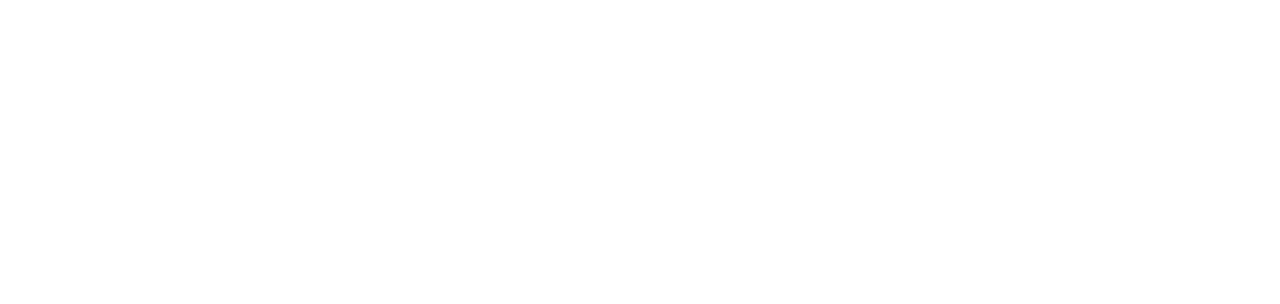
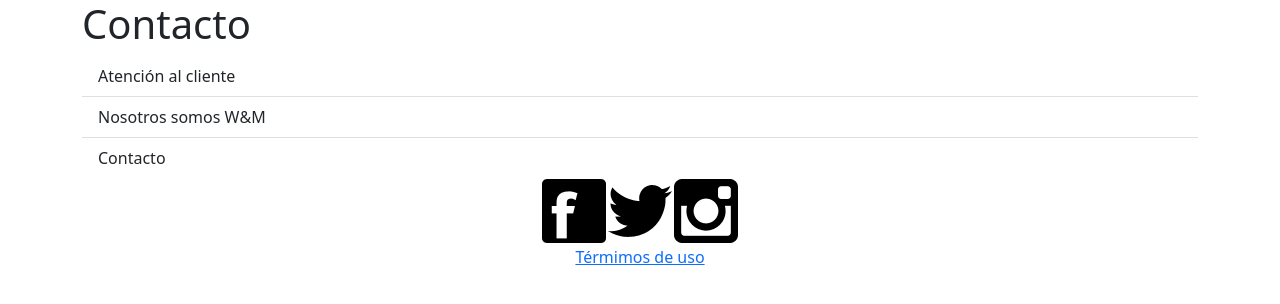
Before and after one commit to Carlozz94/RepositorioPruebas, a plain HTML site: page contacto.html in a window 1280 px wide. Drawn offline with nearby package versions, Linux system fonts and the light colour scheme.

Commit message:
lista de opciones para la pagina de contactos e iconos

```diff
--- a/contacto.html
+++ b/contacto.html
@@ -5,8 +5,39 @@
     <meta http-equiv="X-UA-Compatible" content="IE=edge">
     <meta name="viewport" content="width=device-width, initial-scale=1.0">
     <title>Contacto - WM</title>
+
+    <link href="https://cdn.jsdelivr.net/npm/bootstrap@5.1.3/dist/css/bootstrap.min.css" rel="stylesheet" integrity="sha384-1BmE4kWBq78iYhFldvKuhfTAU6auU8tT94WrHftjDbrCEXSU1oBoqyl2QvZ6jIW3" crossorigin="anonymous">
 </head>
 <body>
 
+    <div class="container">
+        <div id="lista-contacto"><h1>Contacto</h1>
+            <ul class="list-group list-group-flush">
+                <a href="" class="list-group-item list-group-item-action">Atención al cliente</a>
+                <a href="" class="list-group-item list-group-item-action">Nosotros somos W&M</a>
+                <a href="" class="list-group-item list-group-item-action">Contacto</a>
+              </ul>
+        </div>
+
+        <div class="container">
+            <div id="iconos-redes">
+                <table align="center">
+                    <tr>
+                        <td><img src="./assets/images/facebook_2.png" alt="icon_facebook"></td>
+                        <td><img src="./assets/images/twitter.png" alt="icon_twitter"></td>
+                        <td><img src="./assets/images/instagram.png" alt="icon_instagram"></td>
+                    </tr>
+                    <tr >
+                        <td colspan="3" align="center"><a href="/">Térmimos de uso</a>                        </td>
+                    </tr>
+                </table>
+            </div>
+
+        </div>
+
+    </div>
+
+
+    <script src="https://cdn.jsdelivr.net/npm/bootstrap@5.1.3/dist/js/bootstrap.bundle.min.js" integrity="sha384-ka7Sk0Gln4gmtz2MlQnikT1wXgYsOg+OMhuP+IlRH9sENBO0LRn5q+8nbTov4+1p" crossorigin="anonymous"></script>
 </body>
 </html>
```
Also changed, not shown: assets/images/facebook_2.png (added), assets/images/icon_twitter.jpg (added), assets/images/instagram.png (added), assets/images/twitter.png (added).
